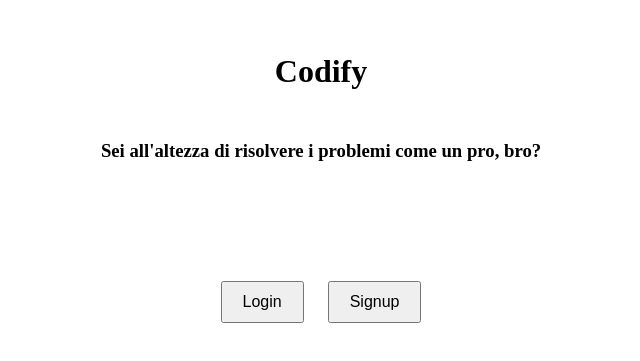
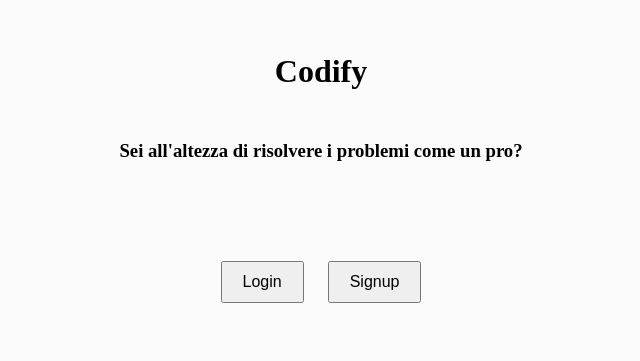
Before and after one commit to andreademurtas/codify, a website: page containers/node/static/templates/homepage/homepage.html in a window 1280 px wide. Shown: the part 147-508 px from the top of the page, without its empty margins (319-959 px from the left). Drawn offline with Linux system fonts and the light colour scheme; files that its build step writes are made by us from their sources.

Commit message:
homepage_1

```diff
--- a/containers/node/static/templates/homepage/homepage.html
+++ b/containers/node/static/templates/homepage/homepage.html
@@ -9,7 +9,7 @@
 </head>
 <body>
     <h1 class="title">Codify</h1>
-    <h3 class="sub-title">Sei all'altezza di risolvere i problemi come un pro, bro?</h3>
+    <h3 class="sub-title">Sei all'altezza di risolvere i problemi come un pro?</h3>
     <a href="/login"><button>Login</button></a>
     <a href="/signup"><button>Signup</button></a>
 </body>
--- a/containers/node/static/templates/homepage/style.css
+++ b/containers/node/static/templates/homepage/style.css
@@ -2,6 +2,7 @@ html{
     text-align: center;
     justify-content: center;
     margin-top: 100px;
+    background-color: rgb(251,251,251);
 }
 h1{
     margin-top: 100px;
@@ -11,7 +12,7 @@ h3{
 }
 
 button{
-    margin-top: 100px;
+    margin-top: 80px;
     margin-left: 10px;
     margin-right: 10px;
     padding-left: 20px;
```
